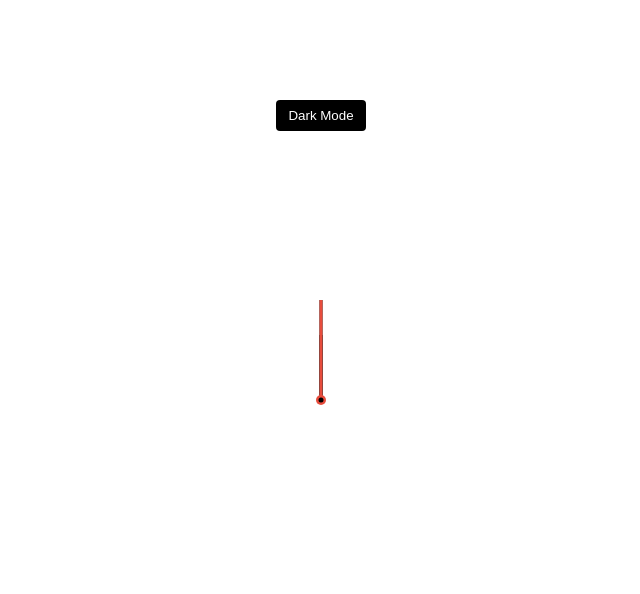
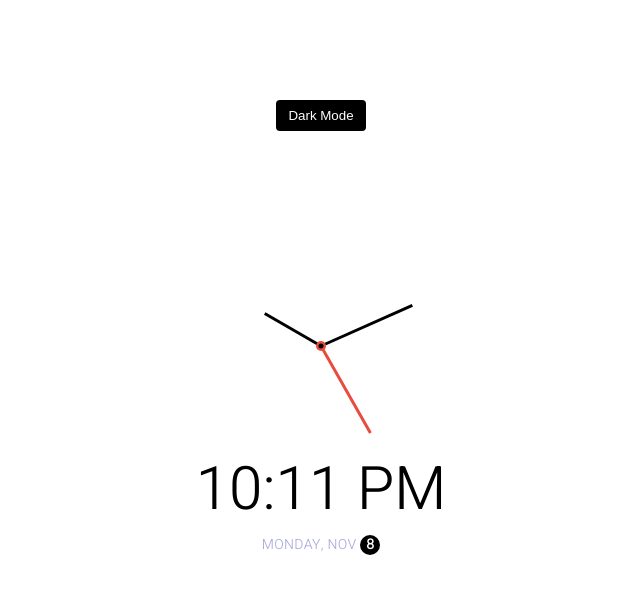
Before and after one commit to vanriwerson/50-projetos-em-50-dias, a website: page 19.Theme Clock/index.html in a window 1280 px wide. Shown: the whole page, without its empty margins (319-959 px from the left). Drawn offline with Linux system fonts and the light colour scheme.

Commit message:
Theme Clock done with personal styling

```diff
--- a/19.Theme Clock/script.js
+++ b/19.Theme Clock/script.js
@@ -0,0 +1,90 @@
+const hourEl = document.querySelector(".hour");
+const minuteEl = document.querySelector(".minute");
+const secondEl = document.querySelector(".second");
+const timeEl = document.querySelector(".time");
+const dateEl = document.querySelector(".date");
+const toggle = document.querySelector(".toggle");
+
+const days = [
+  "Sunday",
+  "Monday",
+  "Tuesday",
+  "Wednasday",
+  "Thursday",
+  "Saturday",
+  "Friday",
+];
+const months = [
+  "Jan",
+  "Feb",
+  "Mar",
+  "Apr",
+  "May",
+  "Jun",
+  "Jul",
+  "Aug",
+  "Sep",
+  "Oct",
+  "Nov",
+  "Dec",
+];
+
+toggle.addEventListener("click", (e) => {
+  const html = document.querySelector("html");
+
+  if (html.classList.contains("dark")) {
+    html.classList.remove("dark");
+    e.target.innerText = "Dark Mode";
+  } else {
+    html.classList.add("dark");
+    e.target.innerText = "Light Mode";
+  }
+});
+
+function setTime() {
+  const time = new Date();
+  const month = time.getMonth();
+  const day = time.getDay();
+  const date = time.getDate();
+  const hours = time.getHours();
+  const hoursForClock = hours >= 13 ? hours % 12 : hours;
+  const minutes = time.getMinutes();
+  const seconds = time.getSeconds();
+  const ampm = hours >= 12 ? "PM" : "AM";
+
+  hourEl.style.transform = `translate(-50%, -100%) rotate(${scale(
+    hoursForClock,
+    0,
+    12,
+    0,
+    360
+  )}deg)`;
+  minuteEl.style.transform = `translate(-50%, -100%) rotate(${scale(
+    minutes,
+    0,
+    60,
+    0,
+    360
+  )}deg)`;
+  secondEl.style.transform = `translate(-50%, -100%) rotate(${scale(
+    seconds,
+    0,
+    60,
+    0,
+    360
+  )}deg)`;
+
+  timeEl.innerHTML = `${hoursForClock}:${
+    minutes < 10 ? `0${minutes}` : minutes
+  } ${ampm}`;
+  dateEl.innerHTML = `${days[day]}, ${months[month]} <span class="circle">${date}</span>`;
+}
+
+// StackOverflow https://stackoverflow.com/questions/10756313/javascript-jquery-map-a-range-of-numbers-to-another-range-of-numbers
+const scale = (num, in_min, in_max, out_min, out_max) => {
+  return ((num - in_min) * (out_max - out_min)) / (in_max - in_min) + out_min;
+};
+
+setTime();
+
+setInterval(setTime, 1000);
--- a/19.Theme Clock/style.css
+++ b/19.Theme Clock/style.css
@@ -69,6 +69,7 @@ body {
     height: 65px;
     width: 3px;
     transform-origin: bottom center;
+    transition: all 0.5s ease-in;
 }
 
 .needle.hour {
@@ -114,7 +115,7 @@ body {
 }
 
 .date {
-    color: #aab;
+    color: #aad;
     font-size: 14px;
     letter-spacing: 0.3px;
     text-transform: uppercase;
@@ -124,12 +125,13 @@ body {
     background-color: var(--primary-color);
     color: var(--secondary-color);
     border-radius: 50%;
-    height: 18px;
-    width: 18px;
+    height: 20px;
+    width: 20px;
     display: inline-flex;
     justify-content: center;
     align-items: center;
-    line-height: 18px;
+    line-height: 20px;
     transition: all 0.5s ease-in;
-    font-size: 12px;
+    font-size: 14px;
+    font-weight: bold;
 }
```
